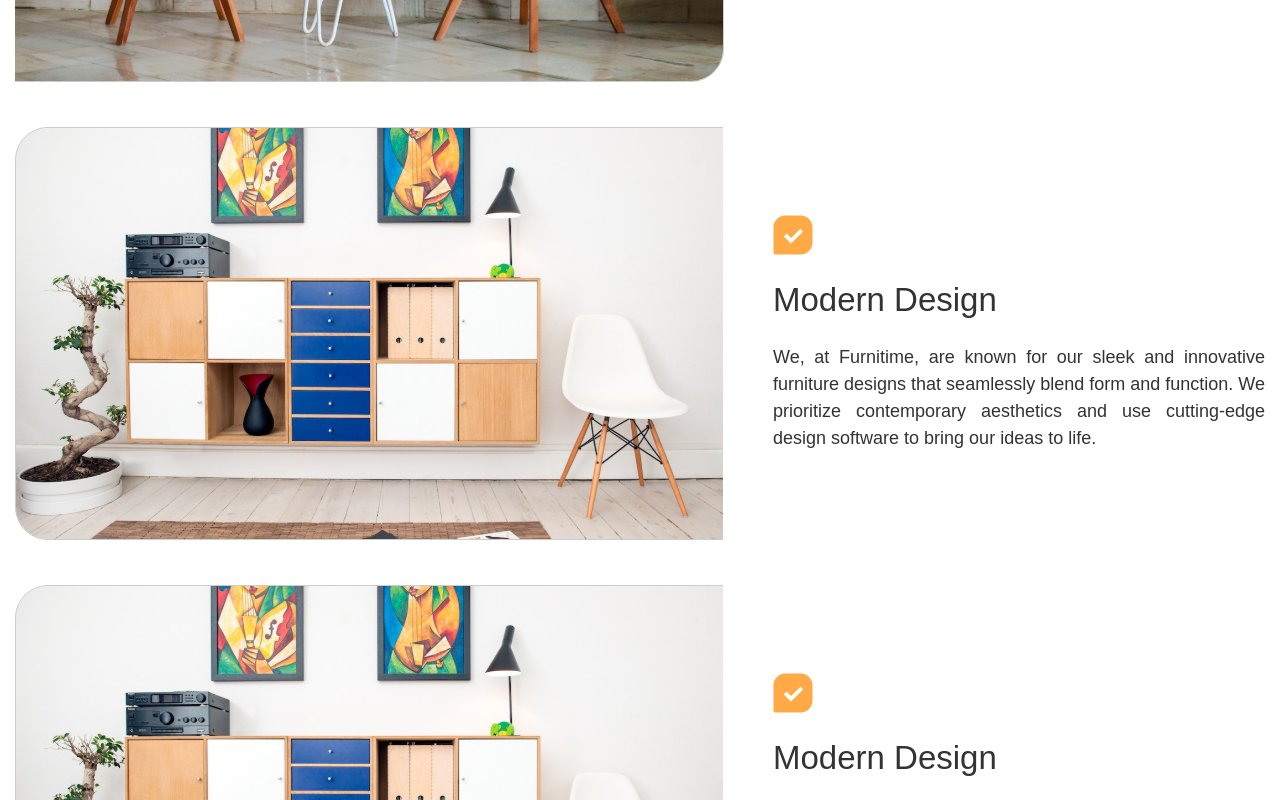
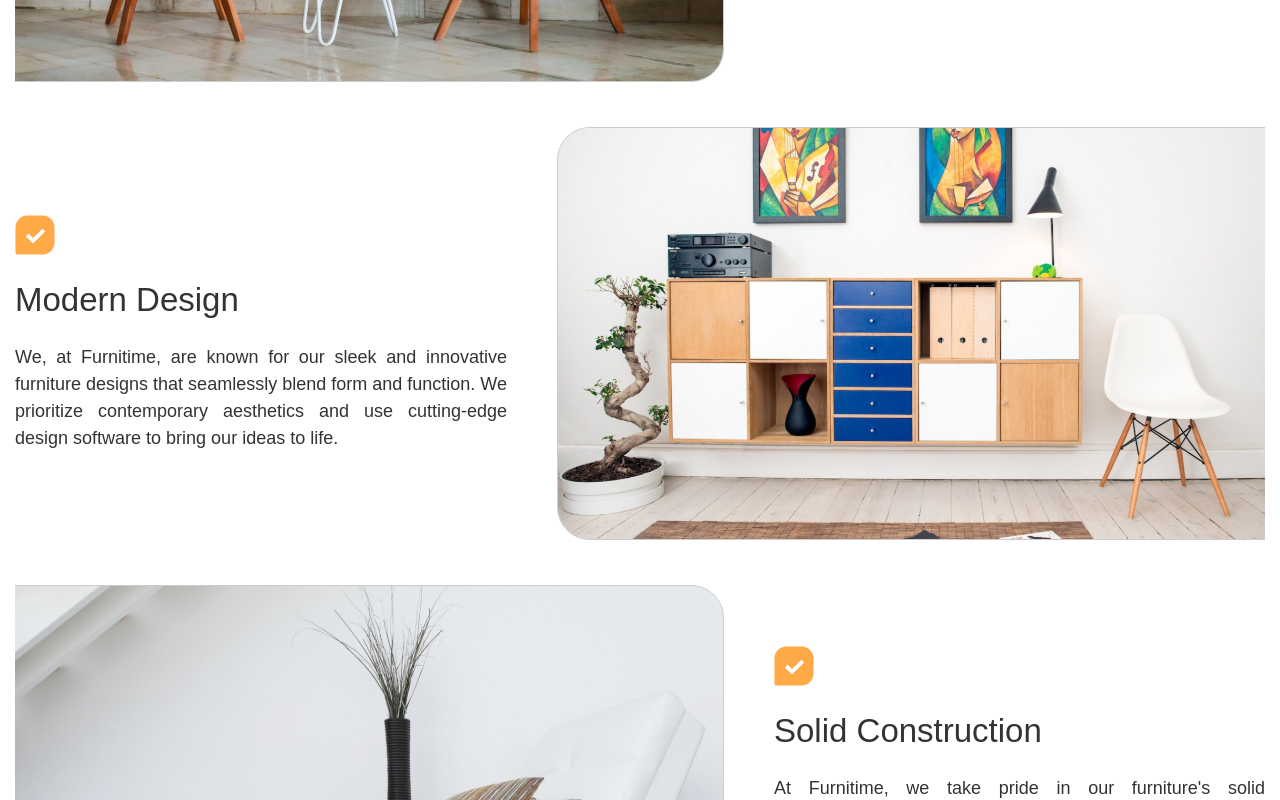
Before and after one commit to y17godara/Ui-WebsiteProject, a React (Vite) app: page / in a window 1280 px wide. Shown: the part 1960-2760 px from the top of the page. Built offline with nearby package versions, Linux system fonts and the light colour scheme; a web font is replaced by a local one.

Commit message:
class section completed

```diff
--- a/src/components/ImageParagraph/ImageParagraph.jsx
+++ b/src/components/ImageParagraph/ImageParagraph_pri.jsx
@@ -1,6 +1,6 @@
 import React from 'react'
 
-export const ImageParagraph = ({ imgLink, heading, paragraph }) => {
+export const ImageParagraph_pri = ({ imgLink, heading, paragraph }) => {
     return (
         <>
             <div>
@@ -19,4 +19,4 @@ export const ImageParagraph = ({ imgLink, heading, paragraph }) => {
     )
 }
 
-export default ImageParagraph;
+export default ImageParagraph_pri;
--- /dev/null
+++ b/src/components/ImageParagraph/ImageParagraph_sec.jsx
@@ -0,0 +1,24 @@
+import React from 'react'
+
+export const ImageParagraph_sec = ({ imgLink, heading, paragraph }) => {
+    return (
+        <>
+            <div>
+                <div className='flex-col flex justify-center items-center max-w-[1440px] gap-[5rem] xl:flex-row'>
+                    {/* Text Para */}
+                    <div className='flex flex-col gap-8 justify-center items-start w-full h-full max-w-[720px] text-justify '>
+                        <img src="../../public/img/sectClass/Check.svg" style={{ width: "40px", height: "40px" }} alt="check" />
+                        <h2 className='text-[3.3rem]'>{heading}</h2>
+                        <p className='text-[1.8rem]'>{paragraph}</p>
+                    </div>
+
+                    {/* Image */}
+                    <img className='max-w-[720px] hover:border-r-4 border-solid border-[#FFAA47]' style={{ width: "100%", height: "100%" }} src={`${imgLink}`} alt="img" />
+
+                </div>
+            </div>
+        </>
+    )
+}
+
+export default ImageParagraph_sec;
--- a/src/components/IndexComponents.jsx
+++ b/src/components/IndexComponents.jsx
@@ -1,11 +1,13 @@
 import Heading from "./Heading/Heading";
 import Button_pri from "./Button/Button_pri";
 import Button_sec from "./Button/Button_sec";
-import ImageParagraph from "./ImageParagraph/ImageParagraph";
+import ImageParagraph_pri from "./ImageParagraph/ImageParagraph_pri";
+import ImageParagraph_sec from "./ImageParagraph/ImageParagraph_sec";
 
 export {
     Heading,
     Button_pri,
     Button_sec,
-    ImageParagraph,
+    ImageParagraph_pri,
+    ImageParagraph_sec,
 };
--- a/src/pages/Home.jsx
+++ b/src/pages/Home.jsx
@@ -12,7 +12,8 @@ import {
   Heading,
   Button_pri,
   Button_sec,
-  ImageParagraph,
+  ImageParagraph_pri,
+  ImageParagraph_sec,
 } from "../components/IndexComponents";
 
 const Home = () => {
@@ -46,15 +47,15 @@ const Home = () => {
 
             <div className='flex my-[80px] align-center text-center flex-col justify-center items-center m-auto max-w-[1440px] pt-12 px-2'>
 
-            <Heading heading="Find us in your favorite stores" paragraph="And many other top retailers" />
+              <Heading heading="Find us in your favorite stores" paragraph="And many other top retailers" />
 
               {/* imgs */}
               <div className="flex my-20 flex-col justify-between items-center p-4 gap-[8rem] w-full xl:flex-row px-[5%] gap-[10rem]">
-                <img src={storeLogo} alt="Logo"/>
-                <img src={storeLogoo} alt="Logo"/>
-                <img src={storeLogooo} alt="Logo"/>
-                <img src={storeLogoooo} alt="Logo"/>
-                <img src={storeLogooooo} alt="Logo"/>
+                <img src={storeLogo} alt="Logo" />
+                <img src={storeLogoo} alt="Logo" />
+                <img src={storeLogooo} alt="Logo" />
+                <img src={storeLogoooo} alt="Logo" />
+                <img src={storeLogooooo} alt="Logo" />
               </div>
 
             </div>
@@ -62,38 +63,43 @@ const Home = () => {
           </div>
           {/* stores section */}
 
+
+
           {/* Best in Class Section */}
           <div className='h-full'>
 
             <div className='flex my-[80px] align-center text-center flex-col justify-center items-center m-auto max-w-[1440px] pt-12 px-2'>
-            <Heading heading="Best in Class" paragraph="Here's why we're the best furniture company five years in a row" />
+              <Heading heading="Best in Class" paragraph="Here's why we're the best furniture company five years in a row" />
 
               {/* wrap */}
               <div className="flex my-20 flex-col justify-between items-center p-4 max-w-[1440px] gap-[45px]">
+
                 {/* container 1 */}
-                <div className='flex-col flex  justify-center items-center max-w-[1440px] gap-[5rem] xl:flex-row'>
-                  {/* Image */}
-                  <img className='max-w-[720px] hover:border-l-4 border-solid border-[#FFAA47]' style={{width: "100%", height: "100%"}}  src="../../public/img/sectClass/image_1.svg" alt="img" />
-                  {/* Text Para */}
-                  <div className='flex flex-col gap-8 justify-center items-start w-full h-full max-w-[720px] text-justify '>
-                    <img src="../../public/img/sectClass/Check.svg" style={{width: "40px", height: "40px"}} alt="check" />
-                    <h2 className='text-[3.3rem]'>Sustainable Materials</h2>
-                    <p className='text-[1.8rem]'>We source our materials from suppliers who prioritize sustainable and ethical practices, such as using reclaimed wood and recycled materials. We also uses eco-friendly manufacturing processes that reduce our carbon footprint and waste.</p>
-                  </div>
+                <div>
+                  <ImageParagraph_pri imgLink={"../../public/img/sectClass/image_1.svg"} heading={"Sustainable Materials"} paragraph={"We source our materials from suppliers who prioritize sustainable and ethical practices, such as using reclaimed wood and recycled materials. We also uses eco-friendly manufacturing processes that reduce our carbon footprint and waste."} />
                 </div>
+
                 {/* container 2 */}
-                <ImageParagraph imgLink={"../../public/img/sectClass/image_2.svg"} heading={"Modern Design"} paragraph={"We, at Furnitime, are known for our sleek and innovative furniture designs that seamlessly blend form and function. We prioritize contemporary aesthetics and use cutting-edge design software to bring our ideas to life."}/>
+                <div>
+                  <ImageParagraph_sec imgLink={"../../public/img/sectClass/image_2.svg"} heading={"Modern Design"} paragraph={"We, at Furnitime, are known for our sleek and innovative furniture designs that seamlessly blend form and function. We prioritize contemporary aesthetics and use cutting-edge design software to bring our ideas to life."} />
+                </div>
+
                 {/* container 3 */}
                 <div>
-                <ImageParagraph imgLink={"../../public/img/sectClass/image_2.svg"} heading={"Modern Design"} paragraph={"We, at Furnitime, are known for our sleek and innovative furniture designs that seamlessly blend form and function. We prioritize contemporary aesthetics and use cutting-edge design software to bring our ideas to life."}/>
+                  <ImageParagraph_pri imgLink={"../../public/img/sectClass/image_3.svg"} heading={"Solid Construction"} paragraph={"At Furnitime, we take pride in our furniture's solid construction. We use high-quality materials and traditional joinery techniques to ensure that our furniture is durable and long-lasting. Our craftsmen pay attention to every detail during the manufacturing process, from selecting the wood to finishing touches."} />
                 </div>
 
               </div>
+              {/* wrap close*/}
 
             </div>
 
           </div>
           {/* Best in Class Section */}
+
+
+
+          {/* Section */}
 
 
           <Heading heading={"Test"} paragraph={"Test"} />
```
